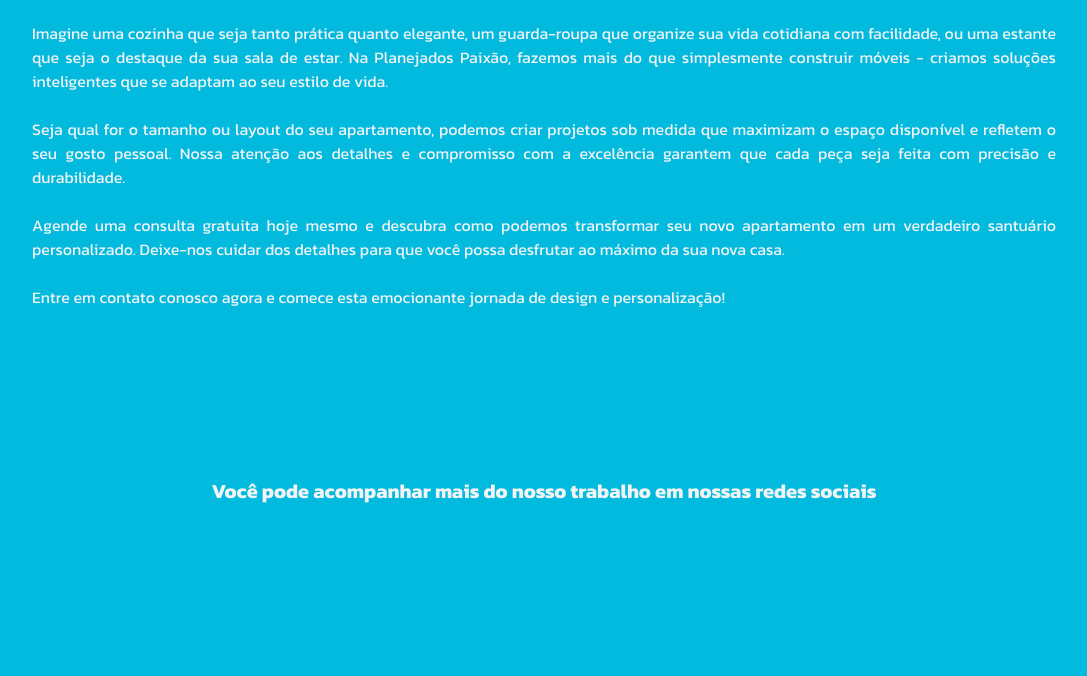
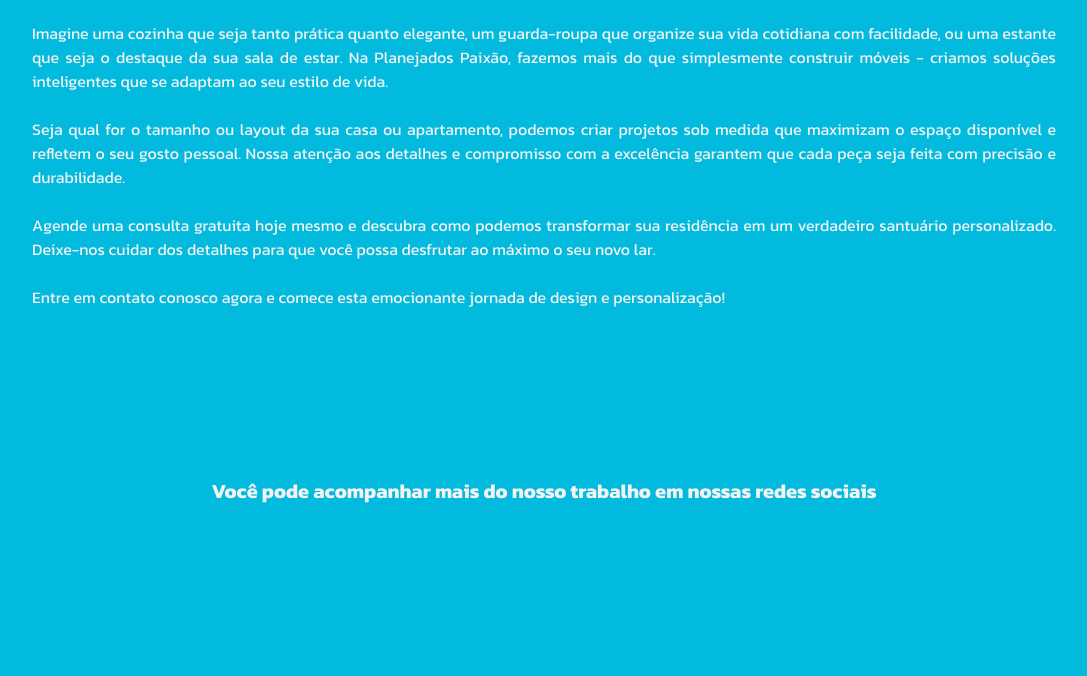
Before and after one commit to eduardobetti/planejadospaixao, a plain HTML site: page index.html in a window 1280 px wide. Shown: the part 908-1584 px from the top of the page, without its empty margins (96-1183 px from the left). Drawn offline with Linux system fonts and the light colour scheme; a web font is replaced by a local one.

Commit message:
Update index.html

```diff
--- a/index.html
+++ b/index.html
@@ -267,7 +267,7 @@
       </p>
       <br />
       <p>
-        Seja qual for o tamanho ou layout do seu apartamento, podemos criar
+        Seja qual for o tamanho ou layout da sua casa ou apartamento, podemos criar
         projetos sob medida que maximizam o espaço disponível e refletem o seu
         gosto pessoal. Nossa atenção aos detalhes e compromisso com a excelência
         garantem que cada peça seja feita com precisão e durabilidade.
@@ -275,9 +275,9 @@
       <br />
       <p>
         Agende uma consulta gratuita hoje mesmo e descubra como podemos
-        transformar seu novo apartamento em um verdadeiro santuário
+        transformar sua residência em um verdadeiro santuário
         personalizado. Deixe-nos cuidar dos detalhes para que você possa
-        desfrutar ao máximo da sua nova casa.
+        desfrutar ao máximo o seu novo lar.
       </p>
       <br />
       <p>
```
